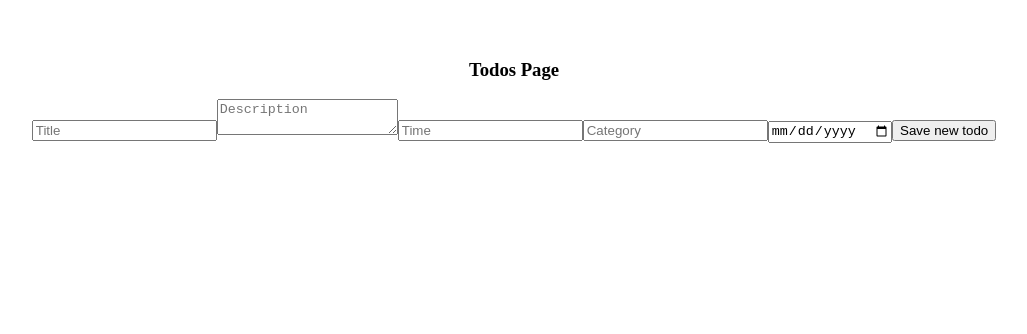
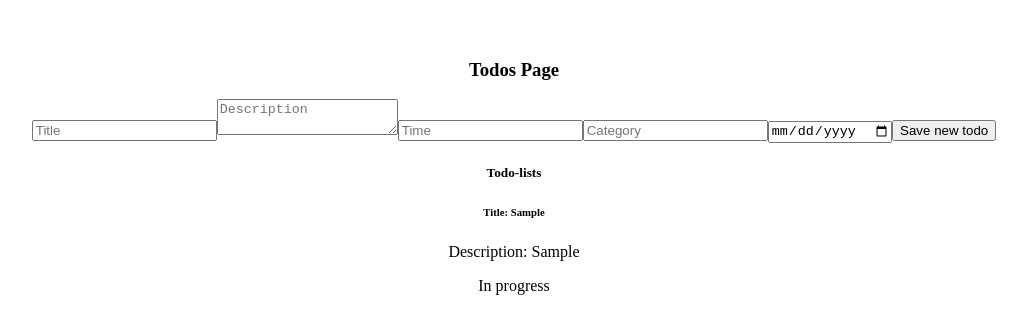
Before and after one commit to ddaviddahlgren/Projektarbete-Frontend-2, a React (Vite) app: page /todos in a window 1280 px wide. Both pictures are taken after typing "Sample", "Sample", "5", "Sample", "2020-01-15" into the empty fields and a click on the button "Save new todo". Shown: the top 334 px of the page, without its empty margins (126-1153 px from the left). Built offline with nearby package versions, Linux system fonts and the light colour scheme.

Commit message:
feat: display todos in a list

```diff
--- a/src/pages/todos/Todos.jsx
+++ b/src/pages/todos/Todos.jsx
@@ -12,10 +12,12 @@ const Todos = () => {
 
   // Funktion för att hantera ny todo
   const handleAddTodo = () => {
+    // *förbättringsområde? - om jag behöver validera att title finns annars skickar fel meddelande*
     const newTodo = {
+      id: Date.now(), // Lägg till unik ID till varje nya todo
       title,
       description,
-      time,
+      time: Number(time),
       category,
       deadline,
       status: false,
@@ -32,6 +34,8 @@ const Todos = () => {
 
   return (
     <div>
+      {/* ---------- Inputfältet delen ----------
+          ------------- Flytta snart ------------ */}
       <h3>Todos Page</h3>
       <div className={style.inputContiner}>
         <input
@@ -63,6 +67,21 @@ const Todos = () => {
         />
         <button onClick={handleAddTodo}>Save new todo</button>
       </div>
+      {/* ---------- Inputfältet delen ----------
+          ------------- Flytta snart ------------ */}
+
+      {/* -------- Todo-listor renderas ---------
+          ------------- Flytta snart ------------ */}
+      <h5>Todo-lists</h5>
+      {todos.map((todo) => (
+        <div key={todo.id} className={style.todoList}>
+          <h6>Title: {todo.title}</h6>
+          <p>Description: {todo.description}</p>
+          {todo.status ? "Checked" : "In progress"}
+        </div>
+      ))}
+      {/* -------- Todo-listor renderas ---------
+          ------------- Flytta snart ------------ */}
     </div>
   );
 };
```
